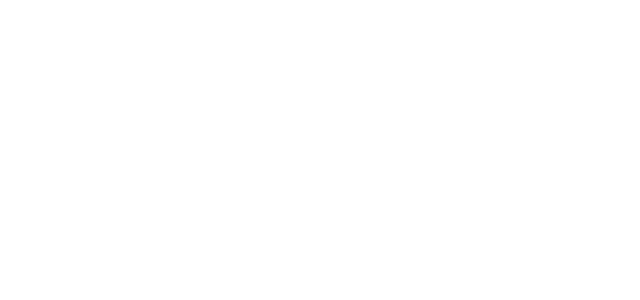
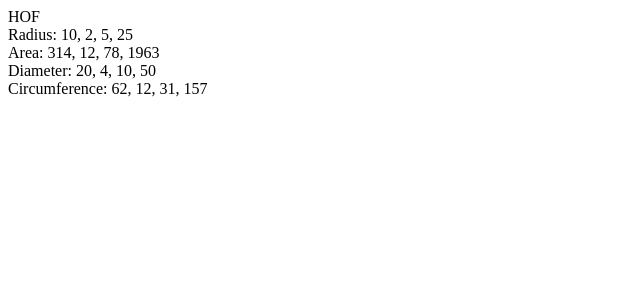
Before and after one commit to manumohan009/simple-react-examples, a React (Create React App) app: page /hof in a window 1280 px wide. Shown: the top 300 px of the page, without its empty margins (0-640 px from the left). Built offline with nearby package versions, Linux system fonts and the light colour scheme.

Commit message:
Higher order functions example Circle app

```diff
--- a/src/App.js
+++ b/src/App.js
@@ -17,6 +17,7 @@
 const GraphQLParent = lazy(()=>import('./graphql-app/graphql-parent'));
 const ReduxSagaParent = lazy(()=>import('./redux/redux-saga-app/redux-saga-parent'));
 const RenderPropsParent = lazy(()=>import('./render-props-app/render-props-parent'))
+const HofApp = lazy(()=>import('./hof-app/hof-app'))
 
 
 function App() {
@@ -38,6 +39,7 @@
             <Route path='/graphql' component={GraphQLParent}/>
             <Route path='/redux-saga' component={ReduxSagaParent}/>
             <Route path='/render-props' component={RenderPropsParent}/>
+            <Route path='/hof' component={HofApp}/>
           </Switch>
         </Suspense>
       </Router>
--- a/src/app-index.jsx
+++ b/src/app-index.jsx
@@ -17,6 +17,7 @@
                 <li><Link to='/graphql'>GraphQL App</Link></li>
                 <li><Link to='/redux-saga'>Redux Saga App</Link></li>
                 <li><Link to='/render-props'>Render Props App</Link></li>
+                <li><Link to='/hof'>Higher Order Function App</Link></li>
 
 
                 <li><Link to='/loadable'>Load React Loadable App</Link></li>
--- /dev/null
+++ b/src/hof-app/circle.jsx
@@ -0,0 +1,103 @@
+import React, { Component } from 'react'
+
+class Circle extends Component {
+    constructor(props){
+        super(props)
+        this.state = {
+            radius: [10,2,5,25],
+            area: [],
+            diameter: [],
+            circumference: []
+        }
+    }
+
+    // calculateArea(){
+    //     const {radius} = this.state;
+    //     let temp = []
+    //     for(let r of radius){
+    //         let result = Math.floor(Math.PI * r * r);
+    //         temp.push(result)
+    //     }
+    //     this.setState({area: temp})
+    // }
+
+    // calculateDiameter(){
+    //     const {radius} = this.state;
+    //     let temp = []
+    //     for(let r of radius){
+    //         let result = Math.floor( r * 2);
+    //         temp.push(result)
+    //     }
+    //     this.setState({diameter: temp})
+    // }
+
+    // calculateCircumference(){
+    //     const {radius} = this.state;
+    //     let temp = []
+    //     for(let r of radius){
+    //         let result = Math.floor( 2 * Math.PI * r);
+    //         temp.push(result)
+    //     }
+    //     this.setState({circumference: temp})
+    // }
+
+    calculate = (radius, logic)=>{
+        let output = []
+        for(let r of radius){
+            let result = logic(r)
+            output.push(result)
+        }
+        return output;
+    }
+
+    area = (radius)=>{
+        return Math.floor(Math.PI * radius * radius);
+    }
+
+    diameter = (radius)=>{
+        return Math.floor( radius * 2);
+    }
+
+    circumference = (radius)=>{
+        return Math.floor( 2 * Math.PI * radius);
+    }
+
+    componentDidMount(){
+        const {radius} = this.state;
+
+        /* Using normal function */
+        // this.calculateArea();
+        // this.calculateDiameter();
+        // this.calculateCircumference();
+
+        /* Using custom hof */
+        const area = this.calculate(radius, this.area);
+        this.setState({area: area});
+        const diameter = this.calculate(radius, this.diameter);
+        this.setState({diameter: diameter});
+        const circumference = this.calculate(radius, this.circumference);
+        this.setState({circumference: circumference})
+
+        /* Using map */
+        // const area = radius.map(this.area)
+        // this.setState({area: area});
+        // const diameter = radius.map(this.diameter);
+        // this.setState({diameter: diameter});
+        // const circumference = radius.map(this.circumference);
+        // this.setState({circumference: circumference})
+
+    }
+    render() {
+        const {radius, area, diameter, circumference} = this.state
+        return (
+            <div>
+                <div><span>Radius: </span><span>{radius.join(', ')}</span></div>
+                <div><span>Area: </span><span>{area.join(', ')}</span></div>
+                <div><span>Diameter: </span><span>{diameter.join(', ')}</span></div>
+                <div><span>Circumference: </span><span>{circumference.join(', ')}</span></div>
+            </div>
+        )
+    }
+}
+
+export default Circle;
--- /dev/null
+++ b/src/hof-app/hof-app.jsx
@@ -0,0 +1,15 @@
+import React, { Component } from 'react'
+import Circle from './circle';
+
+ class HofApp extends Component {
+    render() {
+        return (
+            <div className="hof-parent">
+                HOF
+                <Circle/>
+            </div>
+        )
+    }
+}
+
+export default HofApp;
```
